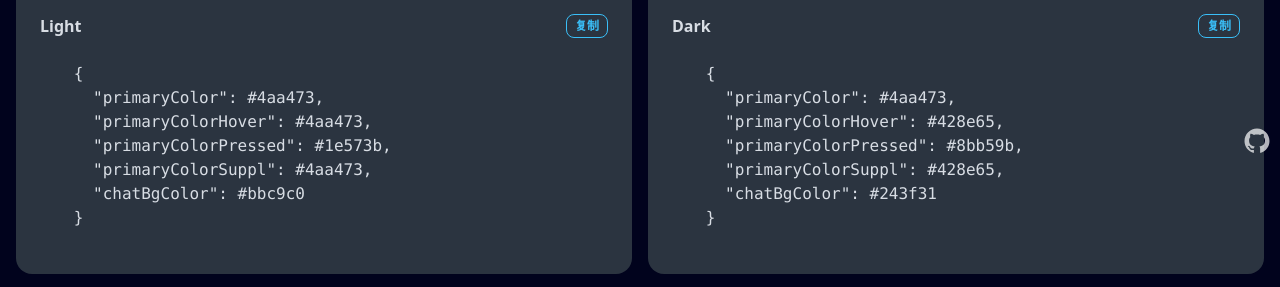
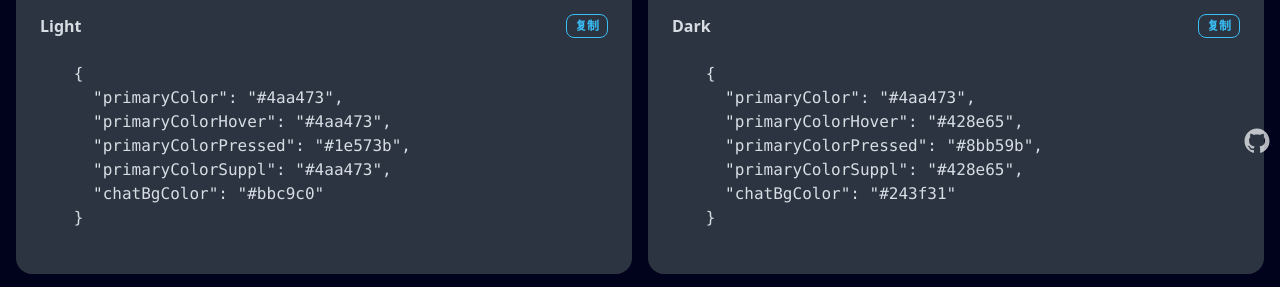
Before and after one commit to Chanzhaoyu/color-picker, a Nuxt app: page / in a window 1280 px wide. Shown: the part 636-923 px from the top of the page. Built offline with nearby package versions, Linux system fonts and the light colour scheme.

Commit message:
chore: colors

```diff
--- a/app.vue
+++ b/app.vue
@@ -112,20 +112,20 @@ function generateColor(color: string) {
     colorsDark.value = d;
     lightColors.value = `
       {
-        "primaryColor": ${color},
-        "primaryColorHover": ${c[5]},
-        "primaryColorPressed": ${c[7]},
-        "primaryColorSuppl": ${c[5]},
-        "chatBgColor": ${c[2]}
+        "primaryColor": "${color}",
+        "primaryColorHover": "${c[5]}",
+        "primaryColorPressed": "${c[7]}",
+        "primaryColorSuppl": "${c[5]}",
+        "chatBgColor": "${c[2]}"
       }
     `;
     darkColors.value = `
       {
-        "primaryColor": ${color},
-        "primaryColorHover": ${d[5]},
-        "primaryColorPressed": ${d[7]},
-        "primaryColorSuppl": ${d[5]},
-        "chatBgColor": ${d[2]}
+        "primaryColor": "${color}",
+        "primaryColorHover": "${d[5]}",
+        "primaryColorPressed": "${d[7]}",
+        "primaryColorSuppl": "${d[5]}",
+        "chatBgColor": "${d[2]}"
       }
     `;
   } catch (error) {
```
